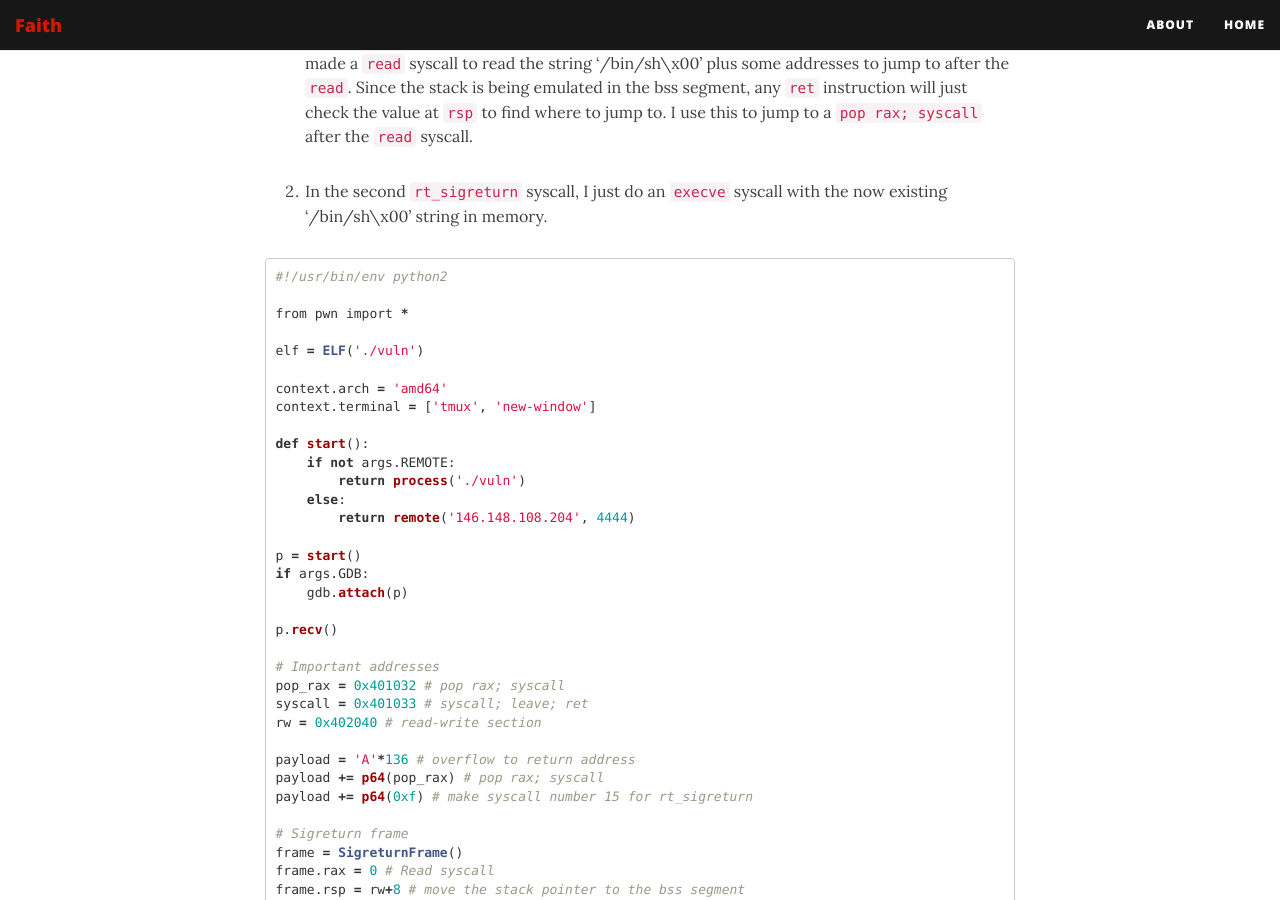
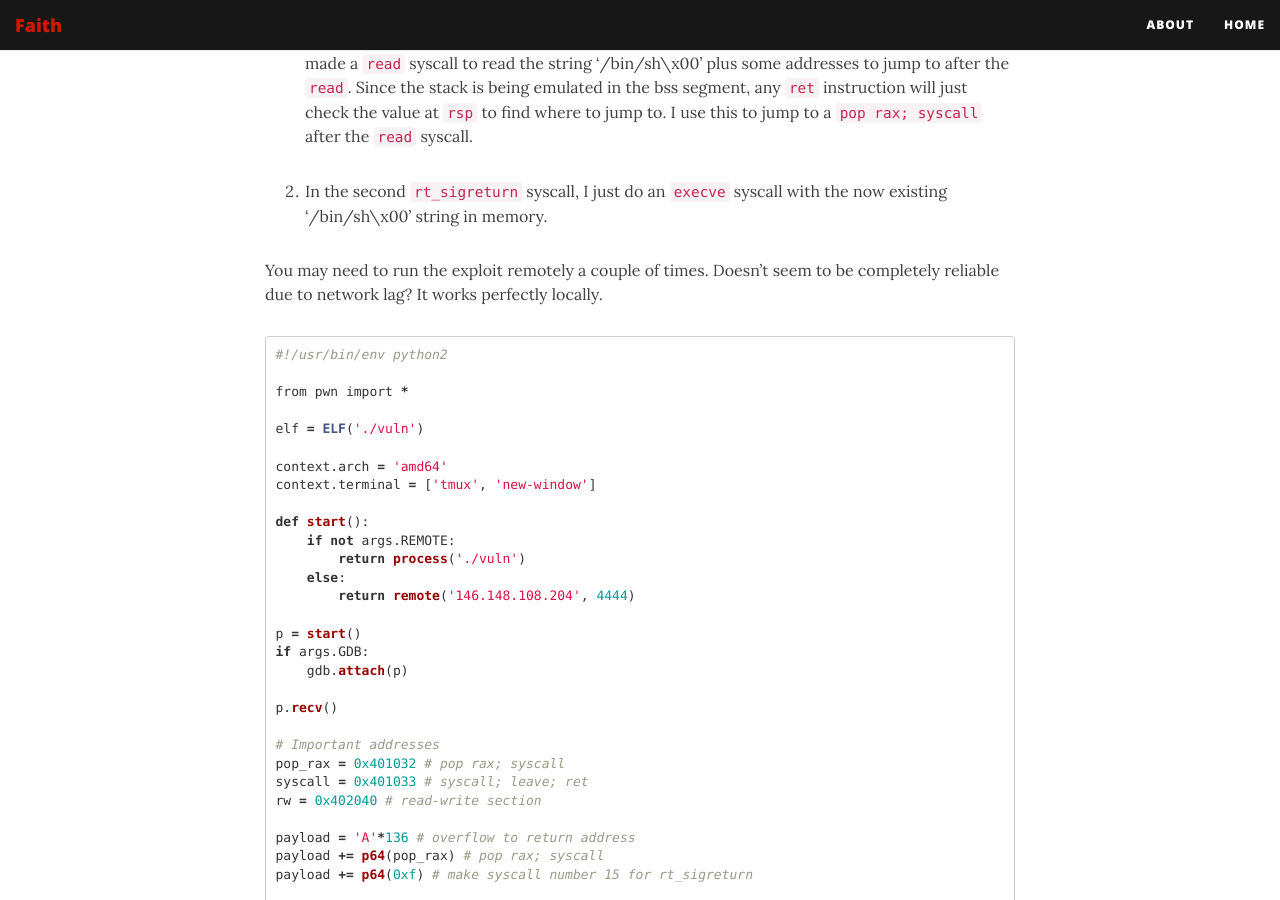
Before and after one commit to farazsth98/farazsth98.github.io, a Jekyll site: the page built from _posts/2019-10-12-rooters-ctf-pwn-challenges.markdown, in a window 1280 px wide and 900 px high, scrolled down 3366 px. Built offline with Jekyll 4.4.1, drawn with Linux system fonts in a browser that asks for light colours; nearby versions of some CDN libraries; some of the changed text lies outside the part shown.

Commit message:
Added messages about unreliable remote exploits

````diff
--- a/_posts/2019-10-12-rooters-ctf-pwn-challenges.markdown
+++ b/_posts/2019-10-12-rooters-ctf-pwn-challenges.markdown
@@ -166,6 +166,7 @@
 
 2. In the second `rt_sigreturn` syscall, I just do an `execve` syscall with the now existing '/bin/sh\x00' string in memory.
 
+You may need to run the exploit remotely a couple of times. Doesn't seem to be completely reliable due to network lag? It works perfectly locally.
 ```python
 #!/usr/bin/env python2
 
@@ -340,6 +341,7 @@
 
 Again there really isn't much to explain regarding the leak. I just viewed the heap a couple times, did some trial and error with creating messages and messing around with the LSB of the fd pointer after the double free, and for some reason the last `message('A'*0x30)` puts a libc address into the heap. No idea why, but I'll take what I can get.
 
+Exploit doesn't seem to be completely reliable remotely, but works perfectly fine locally. Might have to run it a couple times to get it to work remotely.
 ```python
 #!/usr/bin/env python2
 
@@ -536,6 +538,8 @@
 ```
 
 Then I chose to use the format string vulnerability to write the address of `system` into `strncmp`'s GOT address. This way, whenever we type a command, when `strncmp(cmd, ...)` gets called, it will actually call `system(cmd)`.
+
+You might have to run the exploit a couple times remotely to get it to work. It works 100% locally.
 ```python
 #!/usr/bin/env python2
 
````
